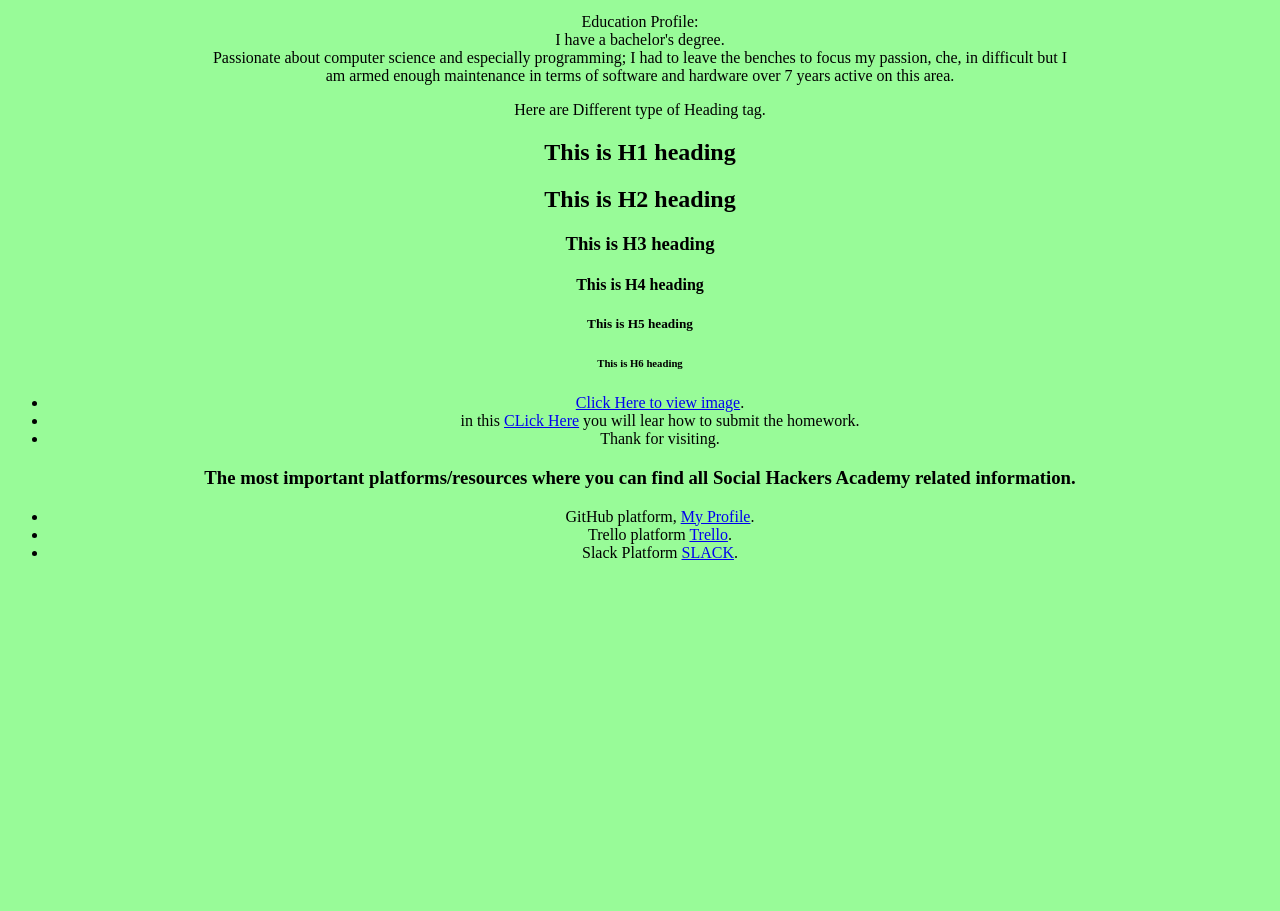
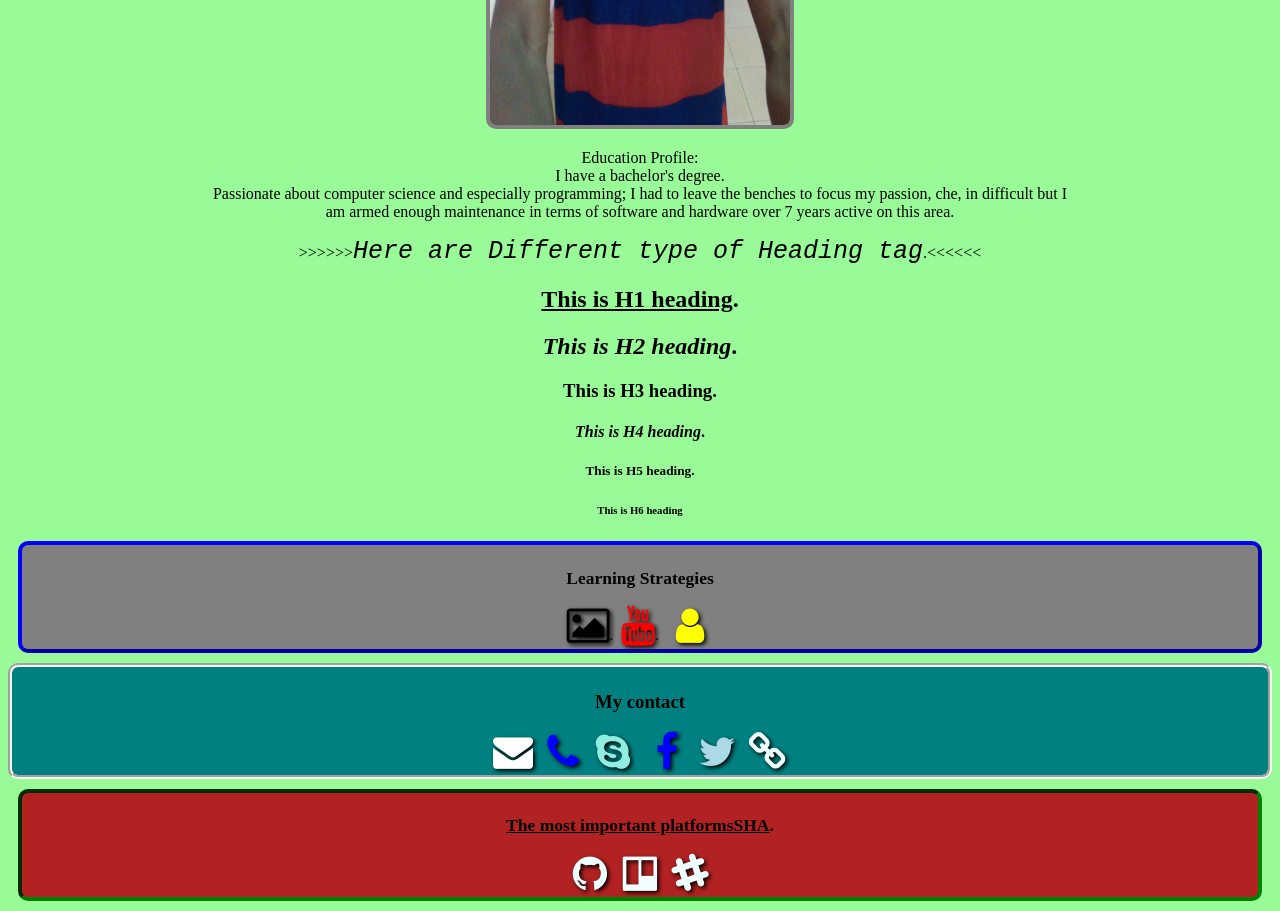
Before and after one commit to chreol/Week1, a plain HTML site: page index.html in a window 1280 px wide. Shown: the part 806-1717 px from the top of the page. Before the commit the page ends 1384 px from the top, so only its background shows below. Drawn offline with Linux system fonts and the light colour scheme.

Commit message:
Update index.html

```diff
--- a/index.html
+++ b/index.html
@@ -2,23 +2,28 @@
 <html>
     <head>
         <meta charset="UTF-8" name="viewport" content="width-convert-width">
-        <link rel="stylesheet" type="text/css" href="main.css">
+        <link rel="stylesheet" type="text/css" href="main.css" >
+        <link rel="stylesheet" type:="type/css" href="https://cdnjs.cloudflare.com/ajax/libs/font-awesome/4.7.0/css/font-awesome.min.css">
 
-        <title>MY HOMEWORK!!!!!</title>
+        <title>MY HOMEWORK WEEK1</title>
     </head>
 
     <body>
-        <header><h1>Personal Detail</h1></header>
+        <header><h1><marquee loop="20" behavior="slide" bgcolor="" scrolldelay="25">Personal Detail</marquee></h1></header>
         <nav></nav>
        <selection>
            <article>
-               <h>My Information:</h>
-               <p>My name: <strong>BLONDEL</strong>.
-               <br>Place Of Birth: <strong>Yaounde (Cameroon).</strong>
-               <br>I'm from <strong>west region </strong>of Cameroon, one small village  called <strong>Balatchi</strong>.
-               <br>with may <a>two thousand and fifty hundred</a> around.
-               </p>
-               <p><img src="mr_chreol.jpg" alt="" title="Mr Chreol" class="chreol-image"></p>
+                <div>
+
+                     <h1><marquee scrolldelay="100" direction="right" bgcolor="blank" border-radius:"20px" loop="autoplay" width="505">My Information:</marquee></h1>
+                     <p class="name-class">My name: <strong>BLONDEL</strong>.
+                     <br>Place Of Birth: <strong>Yaounde (Cameroon).</strong>
+                     <br>I'm from <strong>west region </strong>of Cameroon, one small village  called <strong>Balatchi</strong>.
+                     <br>with more than<a href="#" title="estimation Population over there">25000</a> around.
+                     </p>
+                </div>
+
+                <p><img src="mr_chreol.jpg" alt="" title="Mr Chreol" class="chreol-image"></p>
                <p>
                    Education Profile:
                    <br>I have a bachelor's degree.
@@ -26,27 +31,52 @@
                    <br>am armed enough maintenance in terms of software and hardware over 7 years active on this area.
                    <br>
                </p>
-               <p>Here are Different type of Heading  tag.</p>
-               <h1>This is H1 heading</h1>
-               <h2>This is H2 heading</h2>
-               <h3>This is H3 heading</h3>
-               <h4>This is H4 heading</h4>
-               <h5>This is H5 heading</h5>
-               <h6>This is H6 heading</h6>
+               <p>>>>>>><a class="P-tag">Here are Different type of Heading  tag</a>.<<<<<<</p>
+               <h1><u>This is H1 heading</u>.</h1>
+               <h2><i>This is H2 heading</i>.</h2>
+               <h3><strong>This is H3 heading</strong>.</h3>
+               <h4><em>This is H4 heading</em>.</h4>
+               <h5><a>This is H5 heading</a>.</h5>
+               <h6><p>This is H6 heading</p></h6>
 
-               <ul>
-                   <li><a href="http://www.chreol.net/chreol.jpg" alt="" title="Chreol" target="blank">Click Here to view image</a>.</li>
-                   <li>in this <a href="https://www.youtube.com/watch?v=w9PjntbJQYI" target="blank" alt="submit your homework video" title="how to submit your homework">CLick Here</a> you will lear how to submit the homework.</li>
-                   <li>Thank for visiting.</li>
-               </ul>
 
-               <h3>The most important platforms/resources where you can find all Social Hackers Academy related information.</h3>
-               <ul>
-                   <li>GitHub platform, <a href="https://gist.github.com/chreol" title="Chreol Profile">My Profile</a>.</li>
-                   <li>Trello platform <a href="https://trello.com" title="Trello website">Trello</a>.</li>
-                   <li>Slack Platform <a href="https://socialhackersacademy.slack.com/" title="SLACK.com">SLACK</a>.</li>
+                <div class="division">
 
-               </ul>
+                    <div class="strategies"> <!-- div1 --> <!-- Comment is added behind Li line to remove space on a navigator -->
+                        <h3>Learning Strategies</h3>
+                            <nav >
+                                <ul>
+                                        <li><a href="http://www.chreol.net/chreol.jpg" alt="" title="Chreol" target="blank"><i class="fa fa-image" style="font-size:40px;color:black;text-shadow:2px 2px 4px black;"></i></a>.</li><!--
+                                        --><li><a href="https://www.youtube.com/watch?v=w9PjntbJQYI" target="blank" alt="submit your homework video" title="how to submit your homework"><i class="fa fa-youtube" style="font-size:40px;color:red;text-shadow:2px 2px 4px black;"></i></a>.</li><!--
+                                        --><li><a><i class="fa fa-user" style="font-size:40px;color:yellow;text-shadow:2px 2px 4px black;"></i></a></li><!-- -->
+                                </ul>
+                            </nav>
+                    </div>
+                    <div class="my-contact"> <!--div2 -->
+                        <h3>My contact</h3>
+                            <nav>
+                                <ul>
+                                    <li><a href="mailto:chreoltri@gmail.com" title="Mail to chreoltri@gmail.com"><i class="fa fa-envelope" style="font-size:40px;color:white;text-shadow:2px 2px 4px black;"></i></a></li><!--
+                                    --><li><a href="phone:(+30)694 407 4660" title="ring me on 694 407 4660"><i class="fa fa-phone" style="font-size:40px;color:blue;text-shadow:2px 2px 4px black;"></i></a></li><!--
+                                    --><li><a href="skype:chreolbradd" title="Chreolbradd on SKype"><i class="fa fa-skype" style="font-size:40px;color:rgb(144, 238, 225);text-shadow:2px 2px 4px black;"></i></a></li><!--
+                                    --> <li><a href="https://facebook.com/chreol" title="Facebook"><i class="fa fa-facebook" style="font-size:40px;color:blue;text-shadow:2px 2px 4px black;"></i></a></li><!--
+                                    --><li><a href="https://twitter.com/@chreoltri" title="Twitter"><i class="fa fa-twitter" style="font-size:40px;color:lightblue;text-shadow:2px 2px 4px black;"></i></a></li><!--
+                                    --><li><a href="http://www.chreol.net" title="Link Website chreol"><i class="fa fa-link" style="font-size:40px;color:azure;text-shadow:2px 2px 4px black;"></i></a></li><!-- -->
+                                </ul>
+                            </nav>
+                    </div>
+                    <div class="platform"> <!-- div3 -->
+                        <h3><u>The most important platformsSHA</u>.</h3>
+                            <nav>
+                                <ul>
+                                    <li><a href="https://gist.github.com/" title="github platform"><i class="fa fa-github" style="font-size:40px;color:azure;text-shadow:2px 2px 4px black;"></i></a></li><!--
+                                    --><li><a href="https://trello.com" title="Trello platform"><i class="fa fa-trello" style="font-size:40px;color:azure;text-shadow:2px 2px 4px black;"></i></a></li><!--
+                                    --><li><a href="https://socialhackersacademy.slack.com/" title="SLACK platform"><i class="fa fa-slack" style="font-size:40px;color:azure;text-shadow:2px 2px 4px black;"></i></a></li><!-- -->
+                                </ul>
+                            </nav>
+                    </div>
+                </div>
+
            </article>
        </selection>
        <aside></aside>
```
